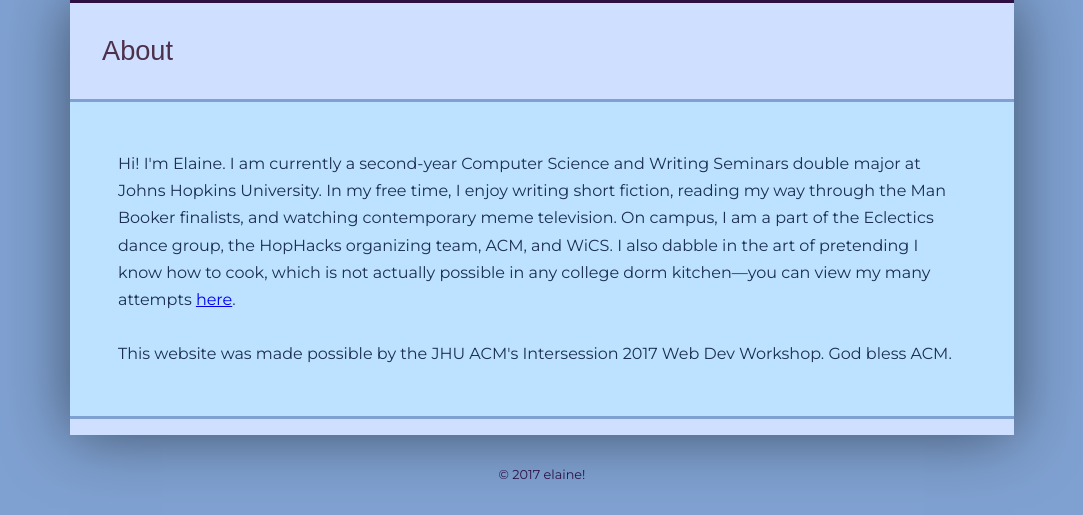
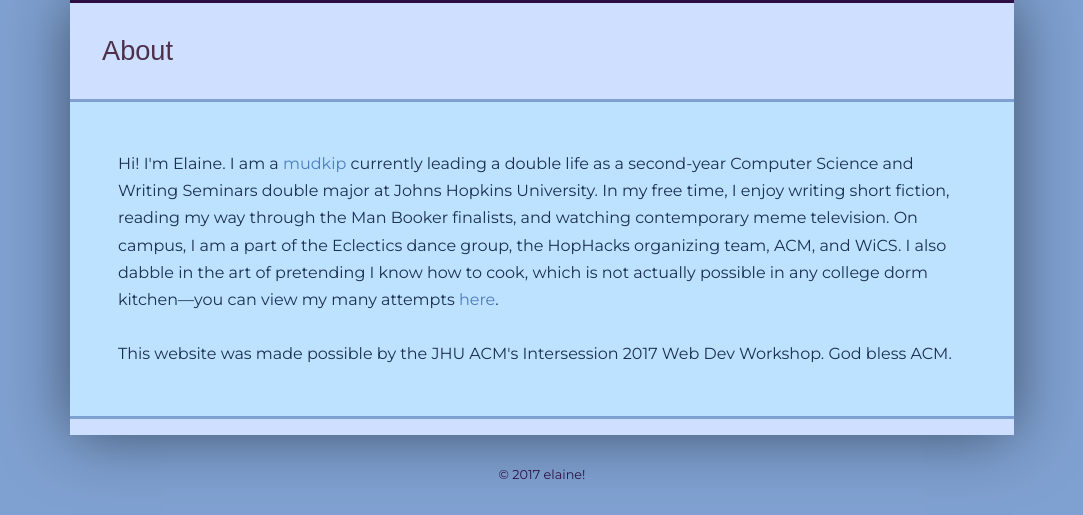
Before and after one commit to aevumcessi/aevumcessi.github.io, a Jekyll site: the page built from about.html, in a window 1280 px wide. Shown: the part 793-1308 px from the top of the page, without its empty margins (98-1181 px from the left). Built offline with Jekyll 4.4.1, drawn with Linux system fonts in a browser that asks for light colours; nearby versions of some CDN libraries; some web fonts are replaced.

Commit message:
Fixed links and added some personality

```diff
--- a/about.html
+++ b/about.html
@@ -9,7 +9,7 @@ permalink: /about/
     <h3 class="content-heading">About</h3>
   </div>
   <div class="content-body">
-    <p>Hi! I'm Elaine. I am currently a second-year Computer Science and Writing Seminars double major at Johns Hopkins University. In my free time, I enjoy writing short fiction, reading my way through the Man Booker finalists, and watching contemporary meme television. On campus, I am a part of the Eclectics dance group, the HopHacks organizing team, ACM, and WiCS. I also dabble in the art of pretending I know how to cook, which is not actually possible in any college dorm kitchen—you can view my many attempts <a href="http://instagram.com/shittycollegecooking">here</a>.</p></br>
+    <p>Hi! I'm Elaine. I am a <a href="https://dl.dropboxusercontent.com/s/y044s8w94rp7nmk/IMG_7867.png">mudkip</a> currently leading a double life as a second-year Computer Science and Writing Seminars double major at Johns Hopkins University. In my free time, I enjoy writing short fiction, reading my way through the Man Booker finalists, and watching contemporary meme television. On campus, I am a part of the Eclectics dance group, the HopHacks organizing team, ACM, and WiCS. I also dabble in the art of pretending I know how to cook, which is not actually possible in any college dorm kitchen—you can view my many attempts <a href="http://instagram.com/shittycollegecooking">here</a>.</p></br>
     <p>This website was made possible by the JHU ACM's Intersession 2017 Web Dev Workshop. God bless ACM.</p>
   </div>
 </div>
--- a/assets/main.scss
+++ b/assets/main.scss
@@ -130,6 +130,15 @@ body {
   color: $fg-text-color;
 }
 
+.content-body a {
+    color: darken($bg-color, 13);
+    text-decoration: none;
+}
+
+.content-body a:visited {
+    color: lighten($highlight-color, 15);
+}
+
 .content-action {
   text-align: right;
   margin-top: 1rem;
```
